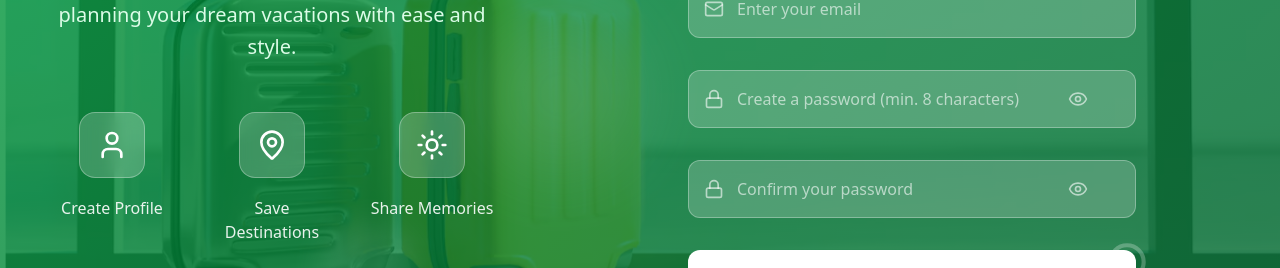
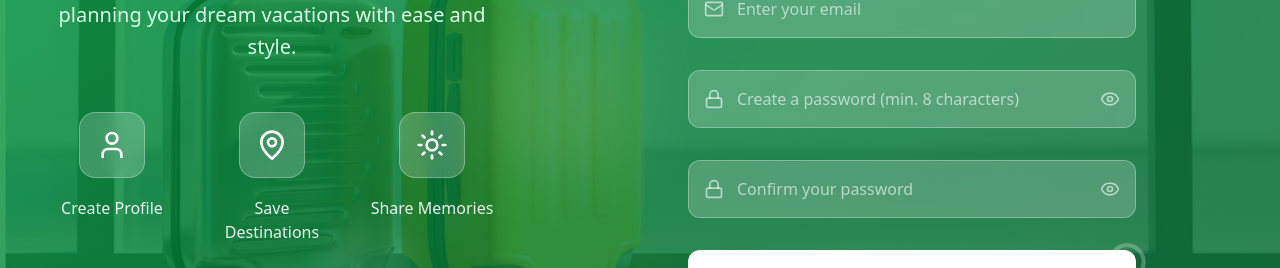
Before and after one commit to akuadre/travel-planner-fe, a React (Vite) app: page /register in a window 1280 px wide. Shown: the part 404-672 px from the top of the page. Built offline with nearby package versions, Linux system fonts and the light colour scheme.

Commit message:
fix: resolve icon issue

```diff
--- a/src/pages/Register.jsx
+++ b/src/pages/Register.jsx
@@ -217,7 +217,7 @@ const Register = () => {
   const getInputClasses = (fieldName) => {
     const status = getFieldStatus(fieldName);
     const baseClasses =
-      "block w-full pl-12 pr-12 py-4 bg-white/20 border rounded-xl placeholder-white/60 text-white focus:outline-none focus:ring-2 transition-all duration-300";
+      "block w-full pl-12 pr-20 py-4 bg-white/20 border rounded-xl placeholder-white/60 text-white focus:outline-none focus:ring-2 transition-all duration-300";
 
     switch (status) {
       case "error":
@@ -570,6 +570,8 @@ const Register = () => {
                   <div className="absolute inset-y-0 left-0 pl-4 flex items-center pointer-events-none">
                     <Lock className={`h-5 w-5 ${getIconColor("password")}`} />
                   </div>
+
+                  {/* Input dengan padding yang pas */}
                   <input
                     id="password"
                     name="password"
@@ -578,14 +580,38 @@ const Register = () => {
                     onChange={handleChange}
                     onBlur={handleBlur}
                     onFocus={handleFocus}
-                    className={getInputClasses("password")}
+                    className="block w-full pl-12 pr-20 py-4 bg-white/20 border rounded-xl placeholder-white/60 text-white focus:outline-none focus:ring-2 transition-all duration-300"
                     placeholder="Create a password (min. 8 characters)"
+                    style={{
+                      borderColor:
+                        getFieldStatus("password") === "error"
+                          ? "rgba(248, 113, 113, 0.5)"
+                          : getFieldStatus("password") === "success"
+                          ? "rgba(74, 222, 128, 0.5)"
+                          : "rgba(255, 255, 255, 0.3)",
+                      boxShadow:
+                        getFieldStatus("password") === "error"
+                          ? "0 0 0 2px rgba(248, 113, 113, 0.3)"
+                          : getFieldStatus("password") === "success"
+                          ? "0 0 0 2px rgba(74, 222, 128, 0.3)"
+                          : "none",
+                    }}
                   />
 
-                  {/* Show/Hide Button */}
+                  {/* Status Icon - di tengah antara eye dan kanan */}
+                  <div className="absolute inset-y-0 right-12 pr-3 flex items-center pointer-events-none">
+                    {getFieldStatus("password") === "success" && (
+                      <CheckCircle className="h-5 w-5 text-green-400" />
+                    )}
+                    {getFieldStatus("password") === "error" && (
+                      <XCircle className="h-5 w-5 text-red-400" />
+                    )}
+                  </div>
+
+                  {/* Show/Hide Button - paling kanan */}
                   <motion.button
                     type="button"
-                    className="absolute inset-y-0 right-8 pr-4 flex items-center"
+                    className="absolute inset-y-0 right-0 pr-4 flex items-center"
                     onClick={() => setShowPassword(!showPassword)}
                     whileHover={{ scale: 1.1 }}
                     whileTap={{ scale: 0.9 }}
@@ -596,18 +622,9 @@ const Register = () => {
                       <Eye className="h-5 w-5 text-white/60 hover:text-white/80" />
                     )}
                   </motion.button>
-
-                  {/* Status Icon */}
-                  <div className="absolute inset-y-0 right-0 pr-12 flex items-center pointer-events-none">
-                    {getFieldStatus("password") === "success" && (
-                      <CheckCircle className="h-5 w-5 text-green-400" />
-                    )}
-                    {getFieldStatus("password") === "error" && (
-                      <XCircle className="h-5 w-5 text-red-400" />
-                    )}
-                  </div>
                 </motion.div>
 
+                {/* Validation messages dan password strength indicator TETAP SAMA */}
                 <div className="mt-2 flex items-center justify-between">
                   <div className="flex items-center gap-1">
                     {!formData.password && touched.password && (
@@ -671,6 +688,7 @@ const Register = () => {
                       className={`h-5 w-5 ${getIconColor("confirmPassword")}`}
                     />
                   </div>
+
                   <input
                     id="confirmPassword"
                     name="confirmPassword"
@@ -679,14 +697,38 @@ const Register = () => {
                     onChange={handleChange}
                     onBlur={handleBlur}
                     onFocus={handleFocus}
-                    className={getInputClasses("confirmPassword")}
+                    className="block w-full pl-12 pr-20 py-4 bg-white/20 border rounded-xl placeholder-white/60 text-white focus:outline-none focus:ring-2 transition-all duration-300"
                     placeholder="Confirm your password"
+                    style={{
+                      borderColor:
+                        getFieldStatus("confirmPassword") === "error"
+                          ? "rgba(248, 113, 113, 0.5)"
+                          : getFieldStatus("confirmPassword") === "success"
+                          ? "rgba(74, 222, 128, 0.5)"
+                          : "rgba(255, 255, 255, 0.3)",
+                      boxShadow:
+                        getFieldStatus("confirmPassword") === "error"
+                          ? "0 0 0 2px rgba(248, 113, 113, 0.3)"
+                          : getFieldStatus("confirmPassword") === "success"
+                          ? "0 0 0 2px rgba(74, 222, 128, 0.3)"
+                          : "none",
+                    }}
                   />
+
+                  {/* Status Icon */}
+                  <div className="absolute inset-y-0 right-12 pr-3 flex items-center pointer-events-none">
+                    {getFieldStatus("confirmPassword") === "success" && (
+                      <CheckCircle className="h-5 w-5 text-green-400" />
+                    )}
+                    {getFieldStatus("confirmPassword") === "error" && (
+                      <XCircle className="h-5 w-5 text-red-400" />
+                    )}
+                  </div>
 
                   {/* Show/Hide Button */}
                   <motion.button
                     type="button"
-                    className="absolute inset-y-0 right-8 pr-4 flex items-center"
+                    className="absolute inset-y-0 right-0 pr-4 flex items-center"
                     onClick={() => setShowConfirmPassword(!showConfirmPassword)}
                     whileHover={{ scale: 1.1 }}
                     whileTap={{ scale: 0.9 }}
@@ -697,16 +739,6 @@ const Register = () => {
                       <Eye className="h-5 w-5 text-white/60 hover:text-white/80" />
                     )}
                   </motion.button>
-
-                  {/* Status Icon */}
-                  <div className="absolute inset-y-0 right-0 pr-12 flex items-center pointer-events-none">
-                    {getFieldStatus("confirmPassword") === "success" && (
-                      <CheckCircle className="h-5 w-5 text-green-400" />
-                    )}
-                    {getFieldStatus("confirmPassword") === "error" && (
-                      <XCircle className="h-5 w-5 text-red-400" />
-                    )}
-                  </div>
                 </motion.div>
 
                 <div className="mt-2 flex items-center justify-between">
```
